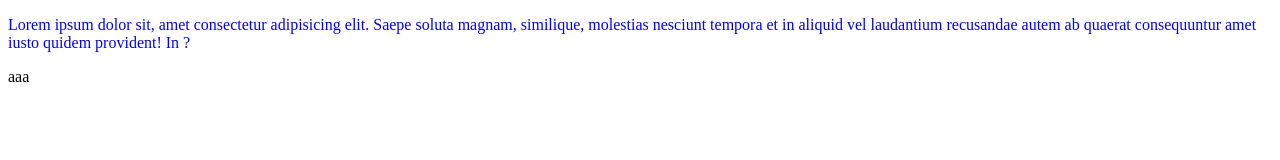
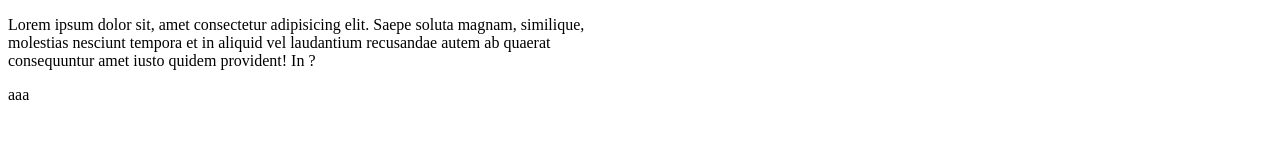
Before and after one commit to felipemendesvidal/Lescone, a plain HTML site: page index.html in a window 1280 px wide. Drawn offline with nearby package versions, Linux system fonts and the light colour scheme; files that its build step writes are made by us from their sources.

Commit message:
inicio da função grid falta testar

```diff
--- a/index.html
+++ b/index.html
@@ -7,6 +7,9 @@
 	<link rel="stylesheet" href="css/style.css">
 </head>
 <body>
-<p>Lorem ipsum dolor sit, amet consectetur adipisicing elit. Saepe soluta magnam, similique, molestias nesciunt tempora et in aliquid vel laudantium recusandae autem ab quaerat consequuntur amet iusto quidem provident! In ?</p> aaa
+		<div>
+			<p>Lorem ipsum dolor sit, amet consectetur adipisicing elit. Saepe soluta magnam, similique, molestias nesciunt tempora et in aliquid vel laudantium recusandae autem ab quaerat consequuntur amet iusto quidem provident! In ?</p> aaa
+
+		</div>
 </body>
 </html>
--- a/scss/_grid.scss
+++ b/scss/_grid.scss
@@ -35,13 +35,20 @@ $s-device:480px;
         @media screen and (max-width: $m-device - 1) {@content;}
     }
 }
+// função do grid
+@function grid ($col, $offset:false){
+    $width: $col / $cols * 100 + "%";
+    $result: calc(#{$width} - #{$gutter});
+    @if $offset == offset{
 
-p{color:blue;
-    @include d(m){
-        color:pink;
+        $gutter: $gutter /2;
+        $result: calc(#{$width} + #{$gutter});
+
     }
-    @include d(s){
-        color: red;;
-    }
+    @return $result;
 
+}//fim da função de grid
+div{
+    width: grid(6);
 }
+// parei em 6,19
```
